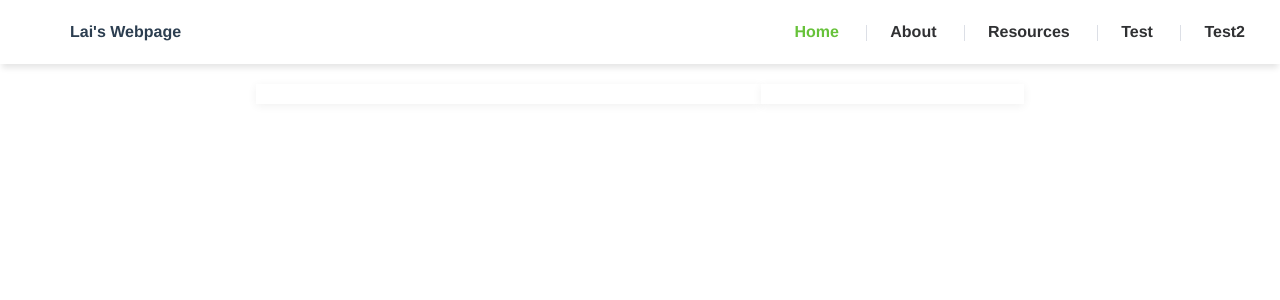
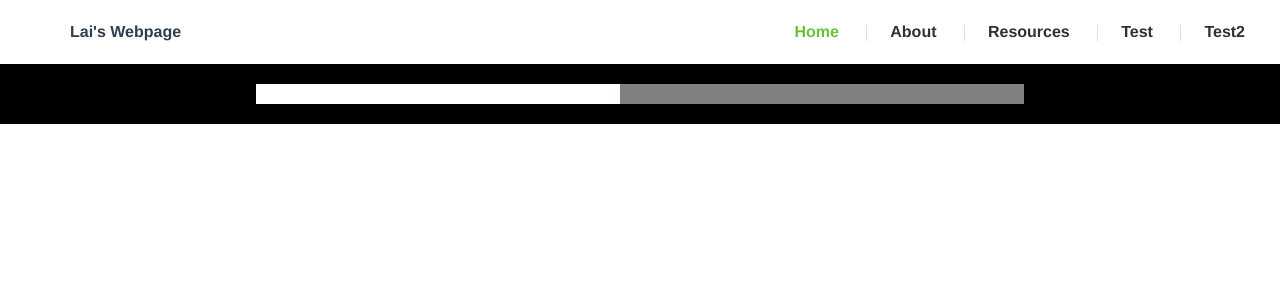
Before and after one commit to AndyPhoenix9879/iris, a Vue app: page /home in a window 1280 px wide. Shown: the top 300 px of the page. Built offline with nearby package versions, Linux system fonts and the light colour scheme.

Commit message:
Scoped style of App.vue and work-around for background color
Also updated card css

```diff
--- a/src/App.vue
+++ b/src/App.vue
@@ -19,7 +19,7 @@
   </div>
 </template>
 
-<style lang="scss">
+<style lang="scss" scoped>
 #app {
   font-family: 'Avenir', Helvetica, Arial, sans-serif;
   -webkit-font-smoothing: antialiased;
--- a/src/views/Home.vue
+++ b/src/views/Home.vue
@@ -1,4 +1,5 @@
 <template>
+<div class="bg">
   <div class="mainContainer">
 
     <div class="Card">
@@ -10,6 +11,7 @@
     </div>
 
   </div>
+</div>
 </template>
 
 <script>
@@ -25,8 +27,13 @@ export default {
 </script>
 
 <style scoped>
+.bg {
+  width: auto;
+  height: auto;
+  background-color: black;
+}
 .mainContainer {
-  margin: 20px 20% 20px 20%;
+  padding: 20px 20% 20px 20%;
   display: flex;
   justify-content: space-around;
   text-align: center;
@@ -34,14 +41,14 @@ export default {
 }
 .Card {
   padding: 10px;
-  flex: 2;
+  width: 450px;
   background-color: white;
   box-shadow: 0 2px 10px 0 rgba(0, 0, 0, 0.06);
 }
 .Card2 {
   padding: 10px;
-  flex: 1;
-  background-color: white;
+  width: 500px;
+  background-color: gray;
   box-shadow: 0 2px 10px 0 rgba(0, 0, 0, 0.06);
 
 }
```
